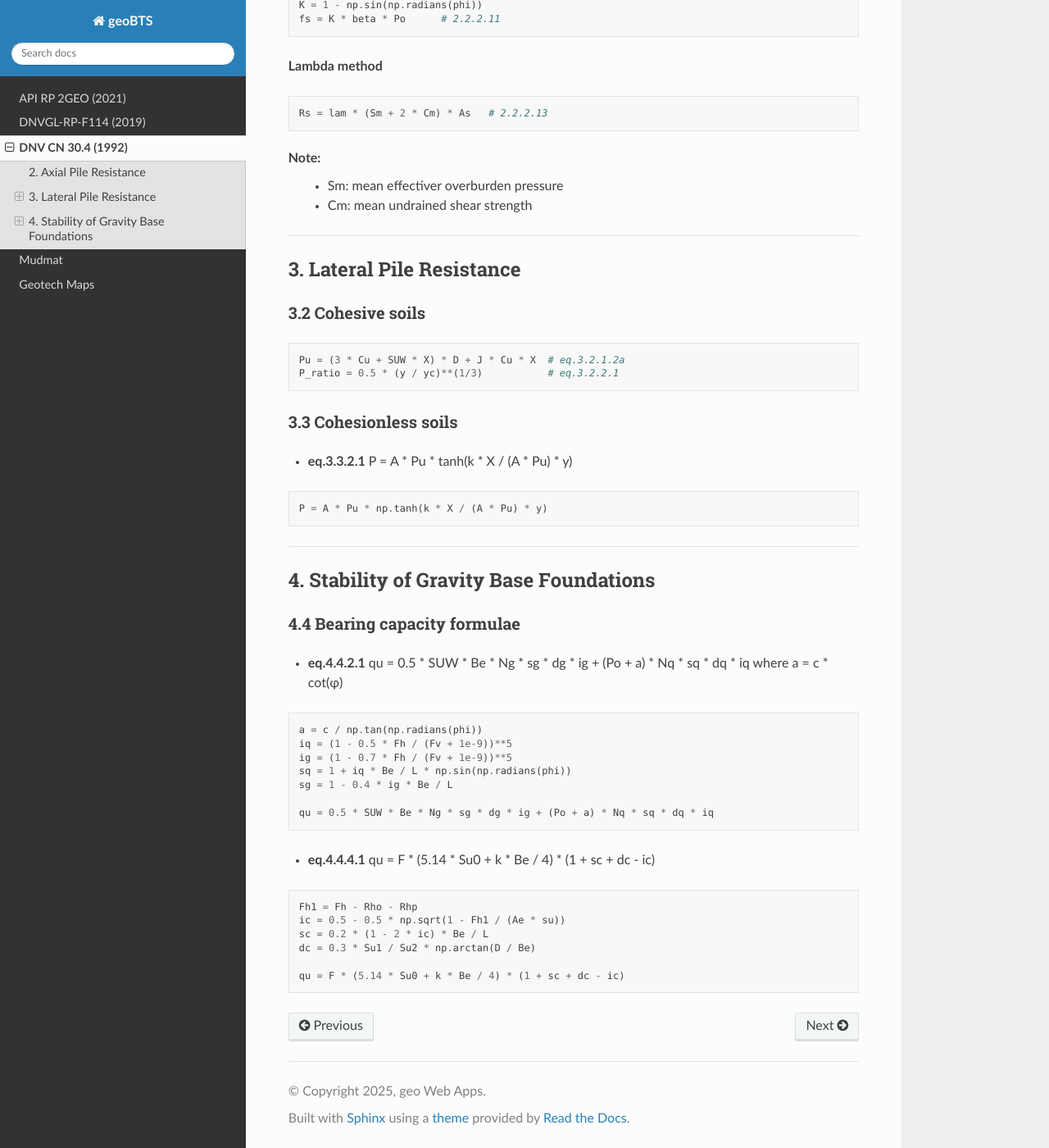
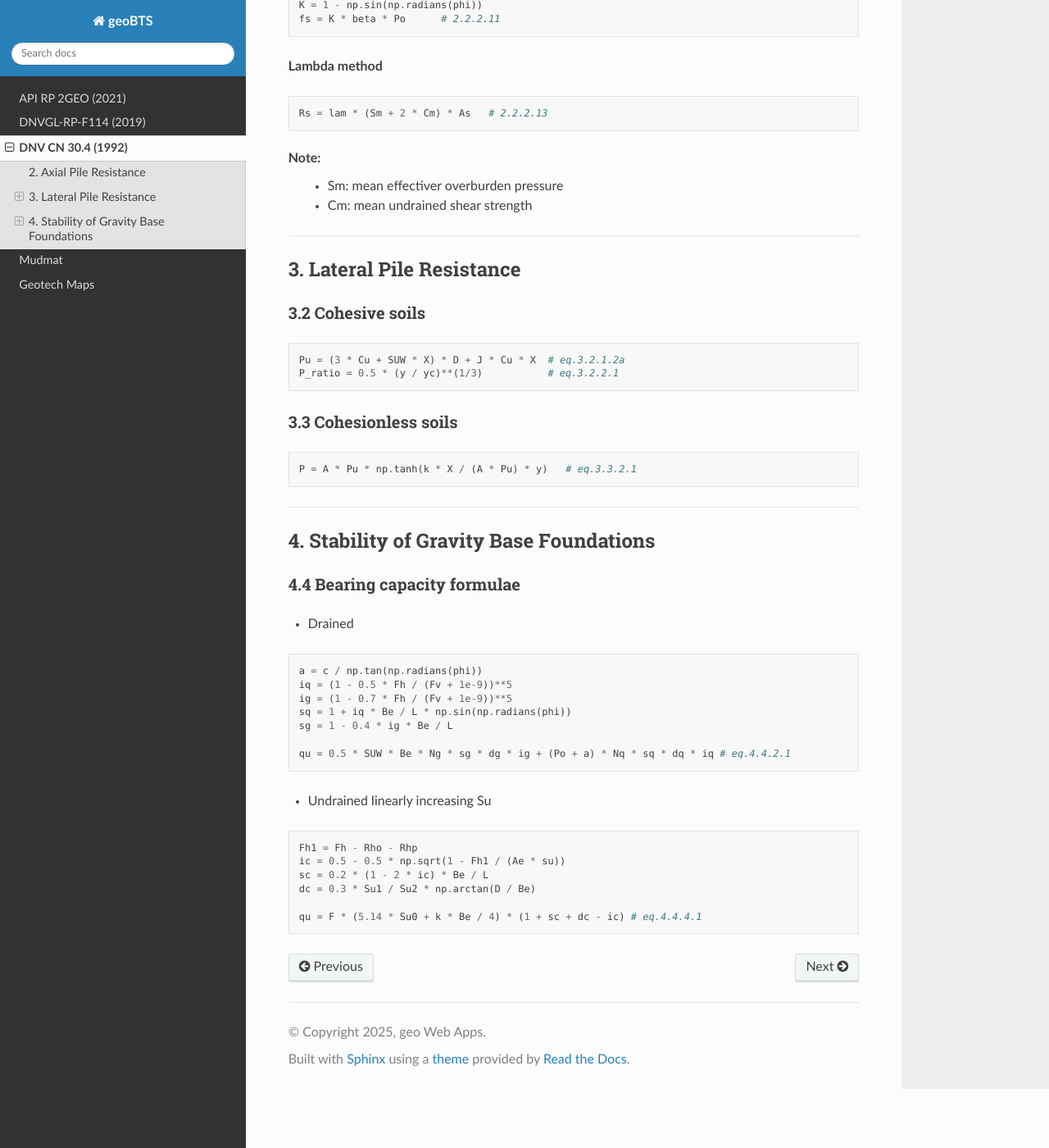
Before and after one commit to jungsohn/geoBTS, a Sphinx documentation site: the page built from docs/source/DNV_CN_30_4.rst, in a window 1280 px wide and 1400 px high, scrolled down 879 px. Shown: the whole window at 82% size. Built offline with Sphinx 7.4.7 and the Read the Docs theme 3.1.0, drawn with Linux system fonts in a browser that asks for light colours.

Commit message:
Update DNV_CN_30_4.rst

```diff
--- a/docs/source/DNV_CN_30_4.rst
+++ b/docs/source/DNV_CN_30_4.rst
@@ -60,12 +60,9 @@ Note:
 3.3 Cohesionless soils
 .......................
 
-- **eq.3.3.2.1**
-  P = A * Pu * tanh(k * X / (A * Pu) * y)
-
 .. code-block:: python
 
-    P = A * Pu * np.tanh(k * X / (A * Pu) * y)
+    P = A * Pu * np.tanh(k * X / (A * Pu) * y)   # eq.3.3.2.1
 
 ----
 
@@ -75,10 +72,7 @@ Note:
 4.4 Bearing capacity formulae
 ..............................
 
-- **eq.4.4.2.1**
-  qu = 0.5 * SUW * Be * Ng * sg * dg * ig + (Po + a) * Nq * sq * dq * iq
-  where
-  a = c * cot(φ)
+- Drained
 
 .. code-block:: python
 
@@ -88,10 +82,9 @@ Note:
     sq = 1 + iq * Be / L * np.sin(np.radians(phi))
     sg = 1 - 0.4 * ig * Be / L
 
-    qu = 0.5 * SUW * Be * Ng * sg * dg * ig + (Po + a) * Nq * sq * dq * iq
+    qu = 0.5 * SUW * Be * Ng * sg * dg * ig + (Po + a) * Nq * sq * dq * iq # eq.4.4.2.1
 
-- **eq.4.4.4.1**
-  qu = F * (5.14 * Su0 + k * Be / 4) * (1 + sc + dc - ic)
+- Undrained linearly increasing Su
 
 .. code-block:: python
 
```
Also changed, not shown: other parts of docs/source/DNV_CN_30_4.rst (+1 -1 lines).
